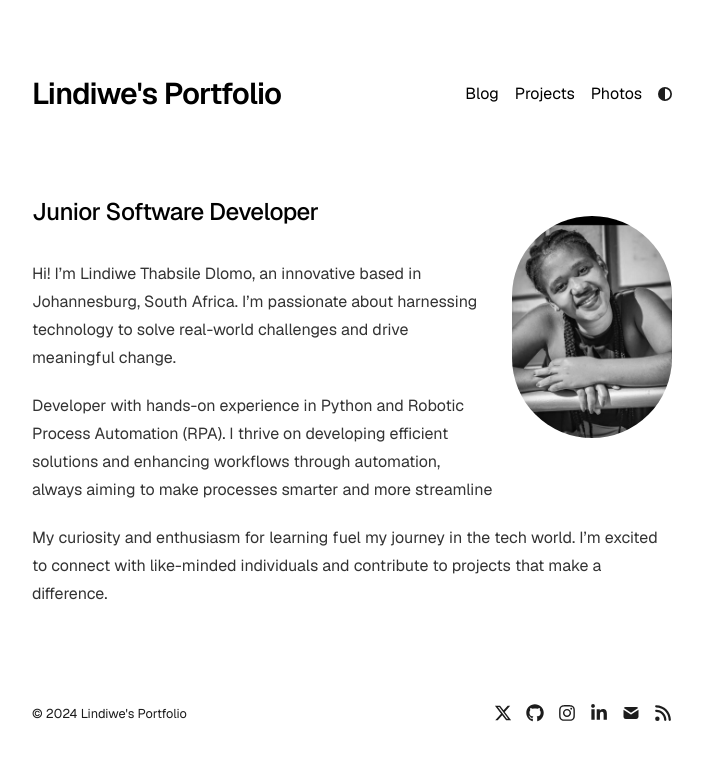
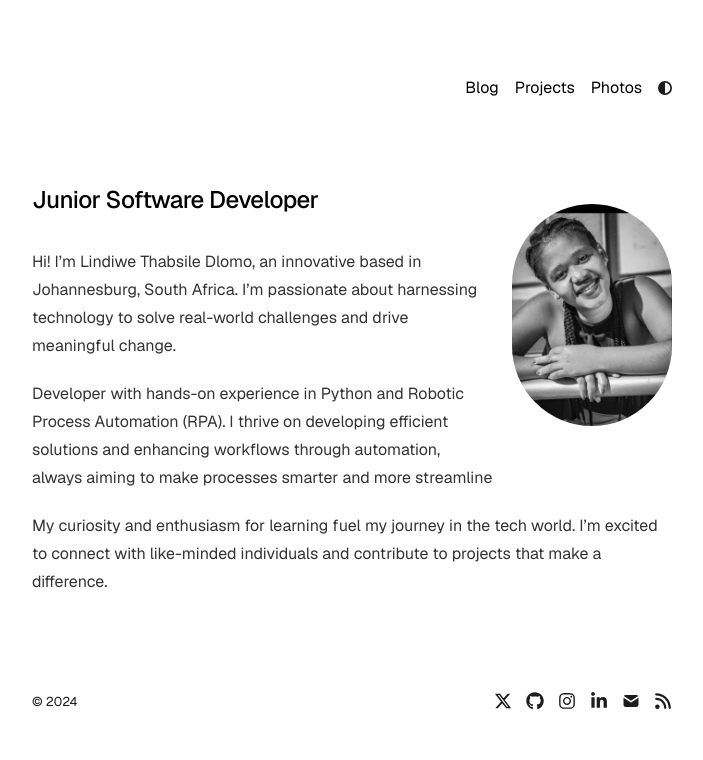
Before and after one commit to LindiweD-Collab/nextportfolio, a Next.js app: page / in a window 1280 px wide. Shown: the top 760 px of the page, without its empty margins (288-991 px from the left). Built offline with nearby package versions, Linux system fonts and the light colour scheme.

Commit message:
Update config.ts

```diff
--- a/app/config.ts
+++ b/app/config.ts
@@ -1,6 +1,5 @@
 export const metaData = {
   baseUrl: "https://nextfolio-template.vercel.app/",
-  title: "Lindiwe's Portfolio",
   name: "Lindiwe",
   ogImage: "/thavby.jpg",
   description:
```
